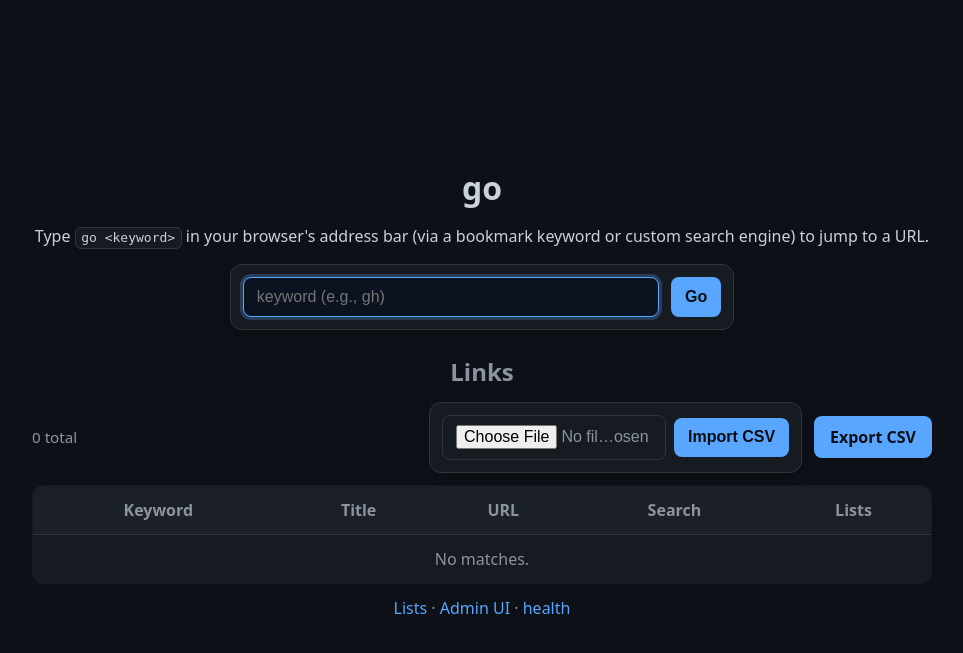
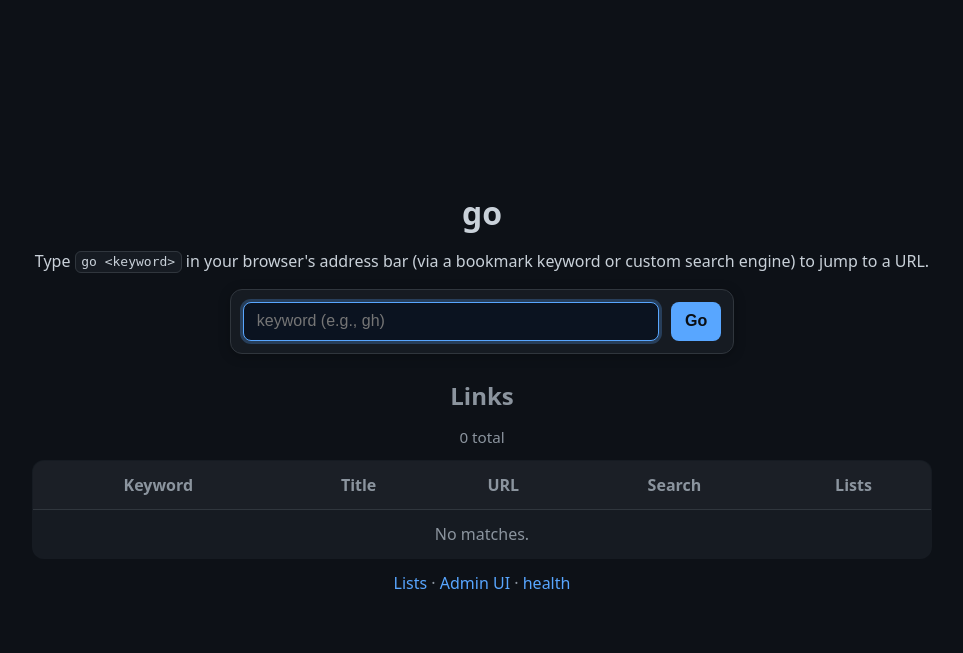
Before and after one commit to BoxCosplayer/go-search-engine, a Flask app: page / in a window 1280 px wide. Shown: the top 653 px of the page, without its empty margins (158-1121 px from the left). Run offline with Flask 3, Linux system fonts and the light colour scheme; data that the repository does not hold is empty.

Commit message:
0.5.1 Improved styling

```diff
--- a/backend/app/templates/index.html
+++ b/backend/app/templates/index.html
@@ -47,7 +47,7 @@
     }
 
     .wrap {
-      width: min(900px, 100%)
+      width: min(900px, 100%);
     }
 
     h1 {
@@ -121,56 +121,6 @@
       font-size: .95rem
     }
 
-    .toolbar {
-      margin-top: .75rem;
-      display: flex;
-      align-items: center;
-      justify-content: space-between;
-      gap: 1rem;
-      flex-wrap: wrap;
-    }
-
-    .toolbar-actions {
-      display: flex;
-      gap: .75rem;
-      align-items: center;
-      flex-wrap: wrap;
-    }
-
-    .toolbar .meta {
-      margin: 0;
-    }
-
-    .export-link {
-      display: inline-flex;
-      align-items: center;
-      justify-content: center;
-      padding: .55rem 1rem;
-      border-radius: 8px;
-      background: var(--accent);
-      color: #0b0f14;
-      font-weight: 600;
-      border: none;
-      transition: filter .2s ease;
-    }
-
-    .export-link:hover {
-      filter: brightness(1.08);
-      text-decoration: none;
-    }
-
-    .import-form {
-      display: flex;
-      gap: .5rem;
-      align-items: center;
-      flex-wrap: wrap;
-    }
-
-    .import-form input[type="file"] {
-      max-width: 14rem;
-      color: var(--muted);
-    }
-
     table {
       width: 100%;
       border-collapse: collapse;
@@ -242,16 +192,7 @@
     </form>
 
     <h2>Links</h2>
-    <div class="toolbar">
-      <div class="meta" id="matchCount"></div>
-      <div class="toolbar-actions">
-        <form class="import-form" action="{{ url_for('import_shortcuts_csv') }}" method="post" enctype="multipart/form-data">
-          <input type="file" name="file" accept=".csv" required>
-          <button type="submit">Import CSV</button>
-        </form>
-        <a class="export-link" href="{{ url_for('export_shortcuts_csv') }}" download="shortcuts.csv">Export CSV</a>
-      </div>
-    </div>
+    <div class="meta" id="matchCount"></div>
     <table>
       <thead>
         <tr>
```
Also changed, not shown: backend/app/templates/admin/index.html (+55 -2 lines), todos.md (+1 -1 lines), CHANGELOG.md.
